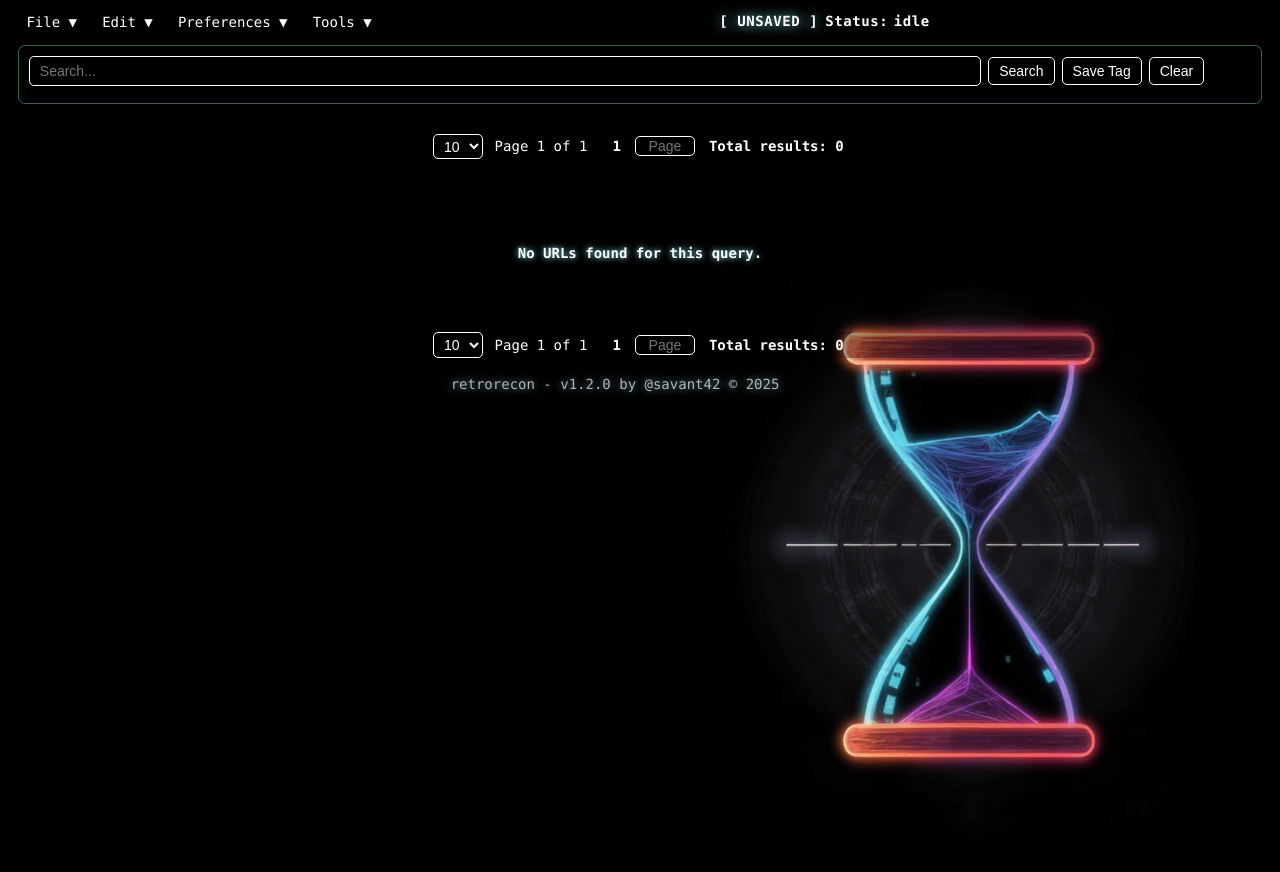
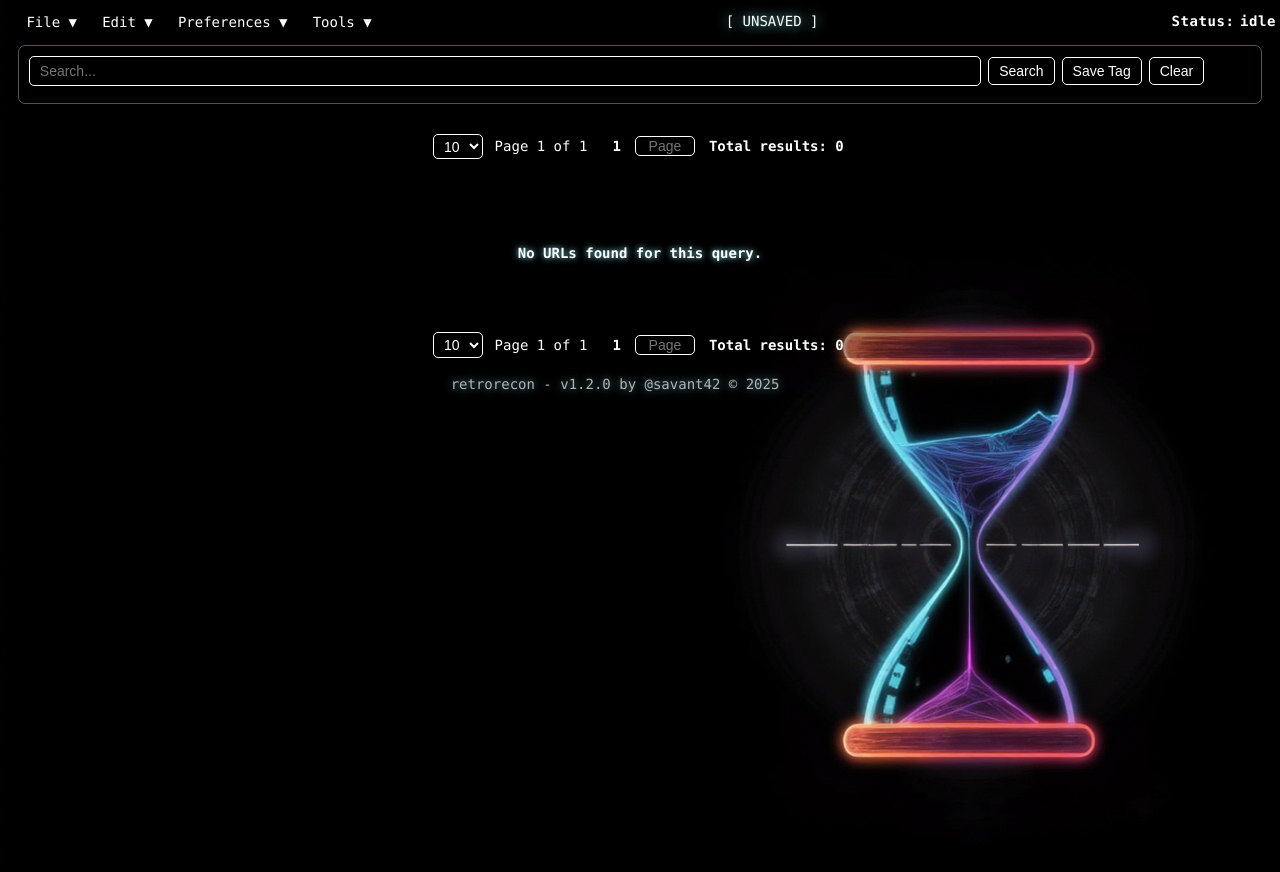
Before and after one commit to thesavant42/retrorecon, a Flask app: page / in a window 1280 px wide. Run offline with Flask 2, Linux system fonts and the light colour scheme; data that the repository does not hold is empty; some libraries are stand-ins or nearby versions.

Commit message:
Fix navbar column alignment

```diff
--- a/static/base.css
+++ b/static/base.css
@@ -337,9 +337,10 @@
 /* Navbar layout */
 .retrorecon-root .navbar {
   display: grid;
-  grid-template-columns: auto 1fr;
+  grid-template-columns: auto 1fr auto;
   align-items: center;
   margin: 0 10px;
+  width: 100%;
 }
 .retrorecon-root .navbar__menus {
   display: flex;
@@ -350,10 +351,14 @@
   display: flex;
   align-items: center;
   justify-content: center;
+  justify-self: center;
   gap: 0.5em;
 }
 .retrorecon-root .navbar__info {
   margin-left: 0;
+  display: flex;
+  align-items: center;
+  justify-self: start;
 }
 .retrorecon-root .navbar__title h1 {
   margin: 0;
@@ -1028,6 +1033,7 @@
   display: flex;
   align-items: center;
   gap: 0.4em;
+  white-space: nowrap;
   font-size: 1em;
   letter-spacing: 0.04em;
   font-weight: bold;
--- a/templates/index.html
+++ b/templates/index.html
@@ -181,9 +181,10 @@
     </div>
   </div>
   <div class="navbar__title">
-      <h1></h1>
+      <span class="glow cursor-pointer" id="db-display">[ {{ db_name }} ]</span>
+    </div>
+    <div class="navbar__info">
       <div id="import-status-block" class="db-info">
-        <span class="glow cursor-pointer" id="db-display">[ {{ db_name }} ]</span>
         <span class="ml-01"><strong>Status:</strong></span>
         <span id="import-status-text">idle</span>
         <div id="import-progress-bar-container" class="d-none">
```
